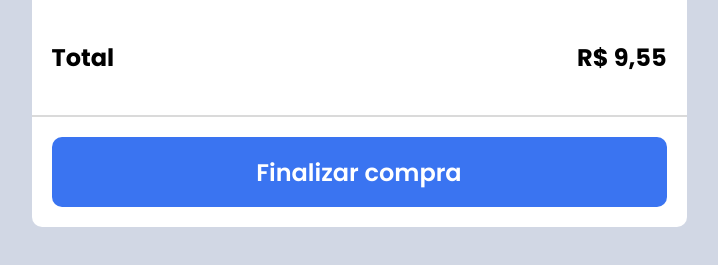
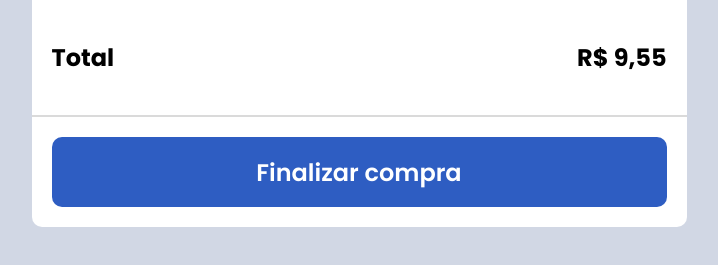
Before and after one commit to dalvaro0218/cart-20082022-codeby, a website: page index.html in a window 1280 px wide. In both pictures the pointer is over the button "Finalizar compra". Shown: the part 826-1091 px from the top of the page, without its empty margins (281-999 px from the left). Drawn offline with Linux system fonts and the light colour scheme.

Commit message:
upload Shop cart 20082022-3

```diff
--- a/style.css
+++ b/style.css
@@ -87,4 +87,9 @@ button {
     color: #fff;
     font-size: 2.4rem;
     font-weight: 600;
+    cursor: pointer;
 }
+
+button:hover {
+    background-color: #2e5dc2;
+}
```
